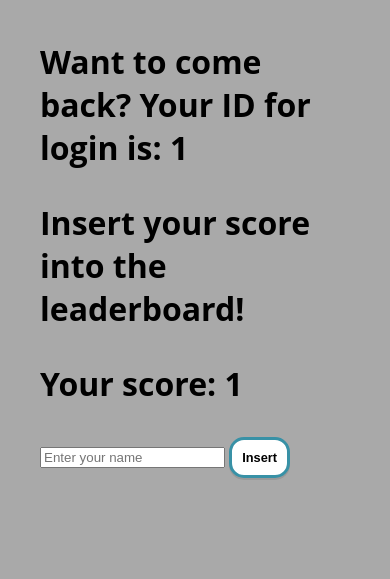
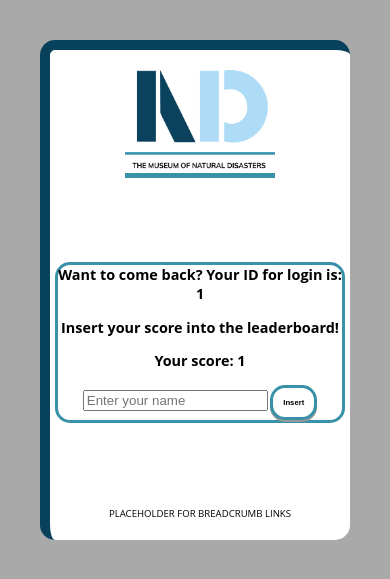
Before and after one commit to jckh-dev/DECO1800_MND_app, a PHP site: page /ending.php in a window 390 px wide. Shown: the top 579 px of the page. Run offline with PHP 8.4, Linux system fonts and the light colour scheme; the visitor is signed in with stand-in values (Sample User, id 1); data that the repository does not hold is empty; some libraries are stand-ins or nearby versions.

Commit message:
Created the proper grid formatting for the Clue, Ending & Scoreboard pages (no longer just blank html), and fixed it up a little, it looks pretty good in the mobile size. (pretty rushed though)

```diff
--- a/ending.php
+++ b/ending.php
@@ -47,13 +47,23 @@
 <!DOCTYPE html>
 <html lang="en">
 <head>
+    <meta charset="UTF-8">
+    <meta name="viewport" content="width=device-width, initial-scale=1.0">
+    <meta http-equiv="X-UA-Compatible" content="ie=edge">
+    <title>Ending</title>
     <link rel="stylesheet" href="style.css">
+    <script src="https://kit.fontawesome.com/6471a92edb.js"></script>
 </head>
 
 <body>
 
-    <div id="end-page">
+    <div class="grid end">
+        <header>
+        <a href="welcome.html"><img src="images/logo.png" alt="NDM" style="width:150px;height:100px;"></a>
+        </header>
 
+        <article class="quizbox">
+        <div class="center">
         <?php if (isset($_COOKIE["User"])): ?>
         <h1>Want to come back? Your ID for login is: <?php echo $_COOKIE["User"]; ?></h1>
         <?php endif ?>
@@ -77,8 +87,10 @@
             <button type="submit" class="button">Home</button>
         </form>
         <?php endif ?>
+        </div>
+        </article>
 
+        <footer class="footer">PLACEHOLDER FOR BREADCRUMB LINKS</footer>
     </div>
-
 </body>
 </html>
--- a/game.php
+++ b/game.php
@@ -179,6 +179,7 @@
     <aside class="higher"><button id="answerButtonHigh" type="submit" onclick="answer('high')" class="button">HIGHER</button></aside>
 
     <article class="quizbox">
+      <div class = "center">
       <h1>Current Topic: <?php echo $oldGame[0]; ?></h1>
       <h1>Next Topics:
       <?php
@@ -196,7 +197,9 @@
       <h1>Higher or lower than: <?php echo $info[0]["randNum"] ?></h1>
       <h1>Actual answer: <h1 id="displayAnswer">?</h1></h1> <!-- display actual -->
       <h1 id="displayAnswer2" class="text-light"></h1> <!-- display correct/incorrect -->
+      </div>
     </article>
+
 
 
     <aside id="lower"><button id="answerButtonLow" type="submit" onclick="answer('low')" class="button">LOWER</button></aside>
--- a/index.php
+++ b/index.php
@@ -79,9 +79,11 @@
   <aside id="scoreboard"><a href="scoreboard.php"><button class="button">Leaderboard</button></a></aside>
   <aside id="start_journey"><a href="choose_journey.php"><button class="button">Start Guided Tour</button></a></aside>
   <aside id="login">
+      <div class = "center">
     <form id="login" action="index.php" method="POST">
       <button class="button" type='submit'>ID Login</button><br> <!-- button isn't centered when small -->
       <div class="input"><input type="text"  name="userID" placeholder="Enter your ID" required></div>
+      </div>
     </form>
   </aside>
 
--- a/style.css
+++ b/style.css
@@ -56,6 +56,35 @@ h1, p {
                        "main2  main2"
                        "footer footer";
 
+}
+
+.leaderboard {
+  background: white;
+  grid-template-areas: "header header"
+                       "qbox   qbox"
+                       "qbox   qbox"
+                       "qbox   qbox"
+                       "footer footer";
+
+}
+
+.clue {
+  background: white;
+  grid-template-areas: "header header"
+                       "qbox   qbox"
+                       "qbox   qbox"
+                       "qbox   qbox"
+                       "footer footer";
+
+}
+
+.end {
+  background: white;
+  grid-template-areas: "header header"
+                       "qbox   qbox"
+                       "qbox   qbox"
+                       "qbox   qbox"
+                       "footer footer";
 }
 
 .game{
@@ -239,6 +299,6 @@ header {
   grid-area: score;
 }
 
-.input {
+.center {
   text-align: center;
- }
+}
```
Also changed, not shown: other parts of style.css (+31 -0 lines), clue.php (+14 -2 lines), scoreboard.php (+20 -4 lines). Lines whose indentation alone changed are shown as unchanged.
